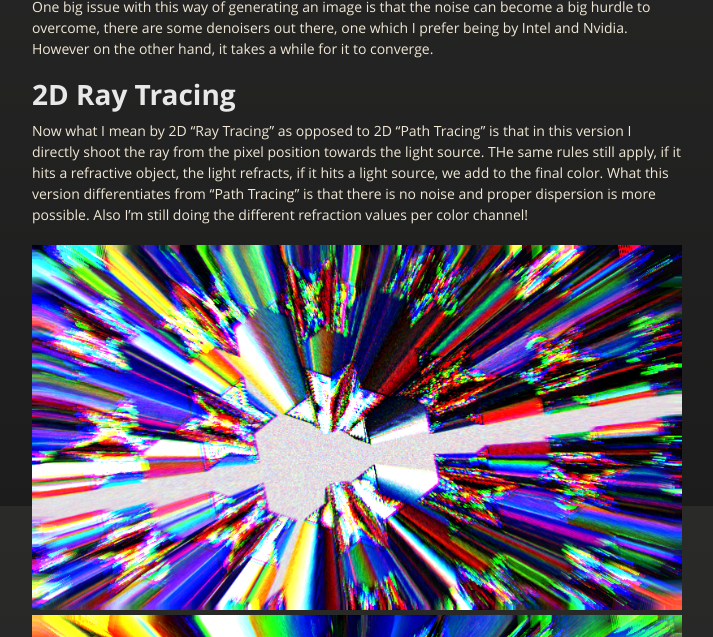
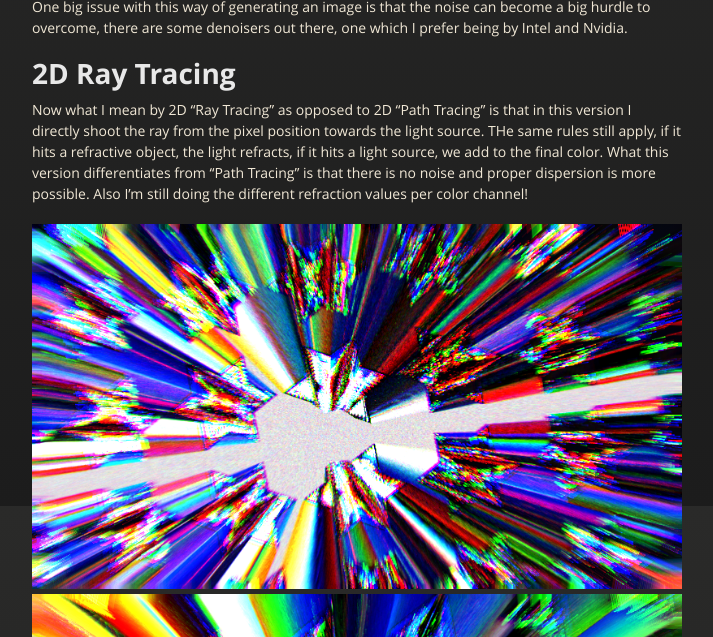
Before and after one commit to NamelessCoding/NamelessCoding.github.io, a Jekyll site: the page built from raypathtracer.md, in a window 1280 px wide and 900 px high, scrolled down 1031 px, cut to the strip 263-900 px from the top of the window. Shown: the whole strip, without its empty margins (283-996 px from the left). Built offline with Jekyll 4.4.1, drawn with Linux system fonts in a browser that asks for light colours; our own code applies the rules of GitHub Pages for plain Markdown files.

Commit message:
Update raypathtracer.md

```diff
--- a/raypathtracer.md
+++ b/raypathtracer.md
@@ -15,7 +15,7 @@ generate beautiful images as seen below:
 ![Octocat](https://github.com/NamelessCoding/NamelessCoding.github.io/blob/main/assets/images/2pd4.png?raw=true)
 
 One big issue with this way of generating an image is that the noise can become a big hurdle to overcome, there are some denoisers out there,
-one which I prefer being by Intel and Nvidia. However on the other hand, it takes a while for it to converge.
+one which I prefer being by Intel and Nvidia.
 
 # **2D Ray Tracing**
 
```
